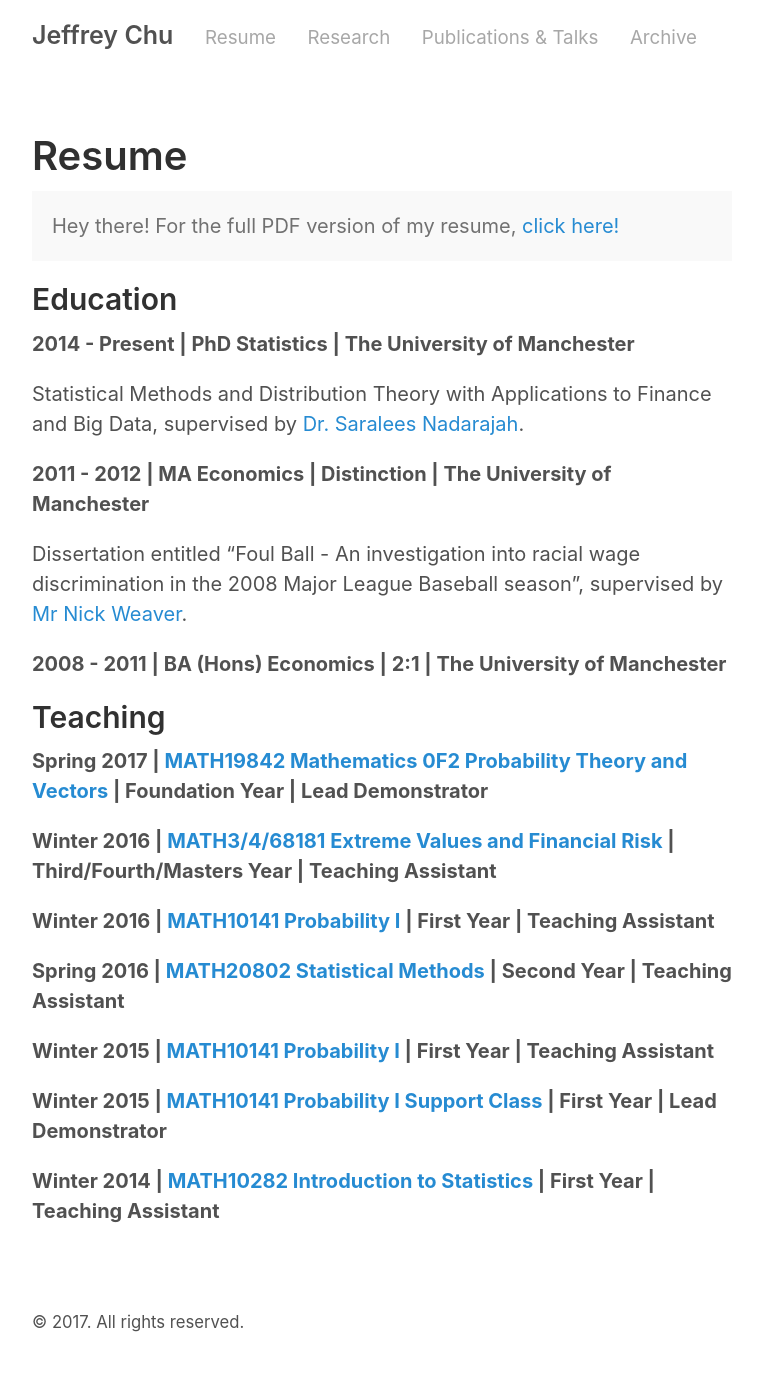
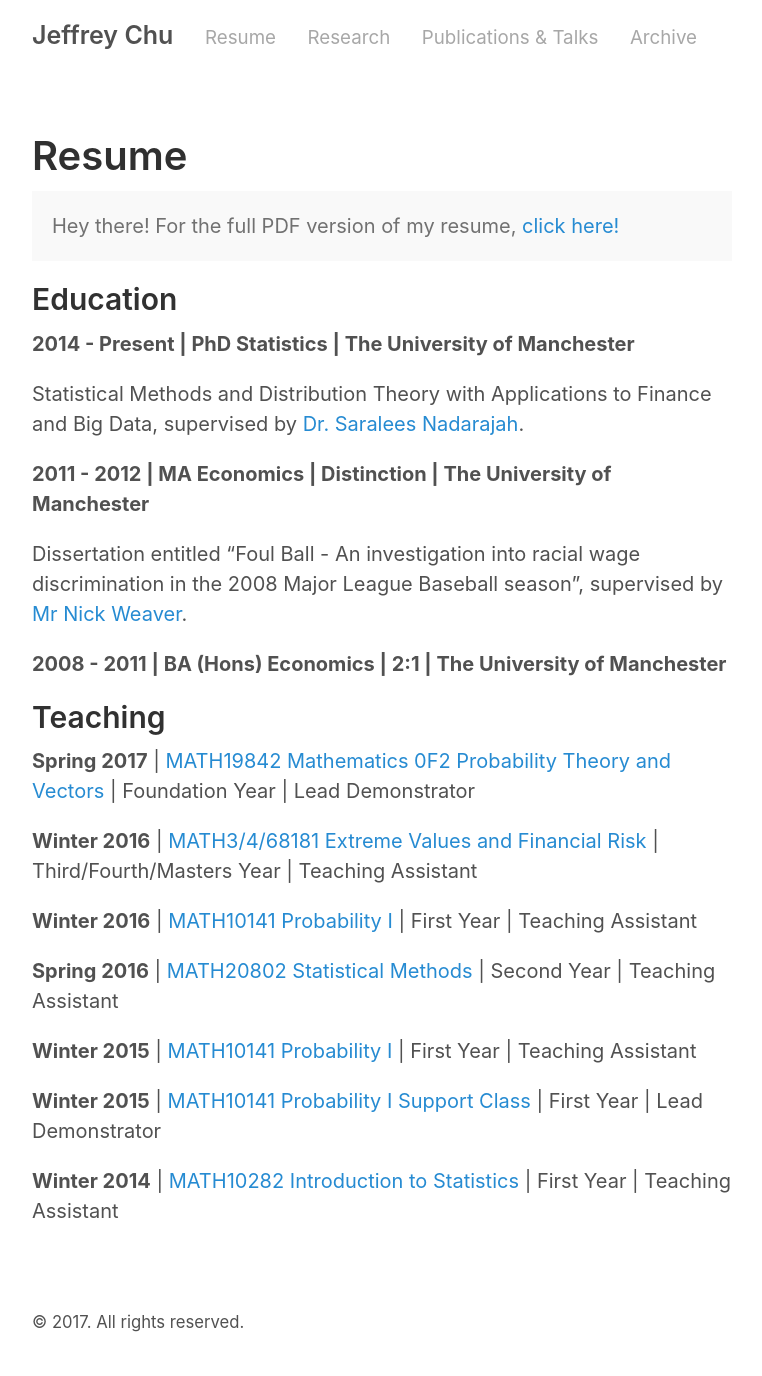
Before and after one commit to jeffrey-chu/jeffrey-chu.github.io, a Jekyll site: the page built from about.md, in a window 1280 px wide. Shown: the whole page, without its empty margins (258-1020 px from the left). Built offline with Jekyll 4.4.1, drawn with Linux system fonts in a browser that asks for light colours.

```diff
--- a/about.md
+++ b/about.md
@@ -17,10 +17,10 @@ title: Resume
 <p><b>2008 - 2011 | BA (Hons) Economics | 2:1 | The University of Manchester</b></p>
 
 ## Teaching
-<p><b>Spring 2017 | <a href="http://www.maths.manchester.ac.uk/study/undergraduate/information-for-current-students/service-teaching/foundation-studies/course-unit-spec/?level=1&courseUnit=MATH19842">MATH19842 Mathematics 0F2 Probability Theory and Vectors</a> | Foundation Year | Lead Demonstrator</b></p>
-<p><b>Winter 2016 | <a href="http://www.maths.manchester.ac.uk/study/undergraduate/courses/mathematics-bsc/course-unit-spec/?unitcode=MATH38181">MATH3/4/68181 Extreme Values and Financial Risk</a> | Third/Fourth/Masters Year | Teaching Assistant</b></p>
-<p><b>Winter 2016 | <a href="http://www.maths.manchester.ac.uk/study/undergraduate/courses/mathematics-bsc/course-unit-spec/?unitcode=MATH10141">MATH10141 Probability I</a> | First Year | Teaching Assistant</b></p>
-<p><b>Spring 2016 | <a href="http://www.maths.manchester.ac.uk/study/undergraduate/courses/mathematics-bsc/course-unit-spec/?unitcode=MATH20802">MATH20802 Statistical Methods</a> | Second Year | Teaching Assistant</b></p>
-<p><b>Winter 2015 | <a href="http://www.maths.manchester.ac.uk/study/undergraduate/courses/mathematics-bsc/course-unit-spec/?unitcode=MATH10141">MATH10141 Probability I</a> | First Year | Teaching Assistant</b></p>
-<p><b>Winter 2015 | <a href="http://www.maths.manchester.ac.uk/study/undergraduate/courses/mathematics-bsc/course-unit-spec/?unitcode=MATH10141">MATH10141 Probability I Support Class </a> | First Year | Lead Demonstrator</b></p>
-<p><b>Winter 2014 | <a href="http://www.maths.manchester.ac.uk/study/undergraduate/courses/mathematics-bsc/course-unit-spec/?unitcode=MATH10282">MATH10282 Introduction to Statistics</a> | First Year | Teaching Assistant</b></p>
+<p><b>Spring 2017</b> | <a href="http://www.maths.manchester.ac.uk/study/undergraduate/information-for-current-students/service-teaching/foundation-studies/course-unit-spec/?level=1&courseUnit=MATH19842">MATH19842 Mathematics 0F2 Probability Theory and Vectors</a> | Foundation Year | Lead Demonstrator</p>
+<p><b>Winter 2016</b> | <a href="http://www.maths.manchester.ac.uk/study/undergraduate/courses/mathematics-bsc/course-unit-spec/?unitcode=MATH38181">MATH3/4/68181 Extreme Values and Financial Risk</a> | Third/Fourth/Masters Year | Teaching Assistant</p>
+<p><b>Winter 2016</b> | <a href="http://www.maths.manchester.ac.uk/study/undergraduate/courses/mathematics-bsc/course-unit-spec/?unitcode=MATH10141">MATH10141 Probability I</a> | First Year | Teaching Assistant</p>
+<p><b>Spring 2016</b> | <a href="http://www.maths.manchester.ac.uk/study/undergraduate/courses/mathematics-bsc/course-unit-spec/?unitcode=MATH20802">MATH20802 Statistical Methods</a> | Second Year | Teaching Assistant</p>
+<p><b>Winter 2015</b> | <a href="http://www.maths.manchester.ac.uk/study/undergraduate/courses/mathematics-bsc/course-unit-spec/?unitcode=MATH10141">MATH10141 Probability I</a> | First Year | Teaching Assistant</p>
+<p><b>Winter 2015</b> | <a href="http://www.maths.manchester.ac.uk/study/undergraduate/courses/mathematics-bsc/course-unit-spec/?unitcode=MATH10141">MATH10141 Probability I Support Class </a> | First Year | Lead Demonstrator</p>
+<p><b>Winter 2014</b> | <a href="http://www.maths.manchester.ac.uk/study/undergraduate/courses/mathematics-bsc/course-unit-spec/?unitcode=MATH10282">MATH10282 Introduction to Statistics</a> | First Year | Teaching Assistant</p>
```
